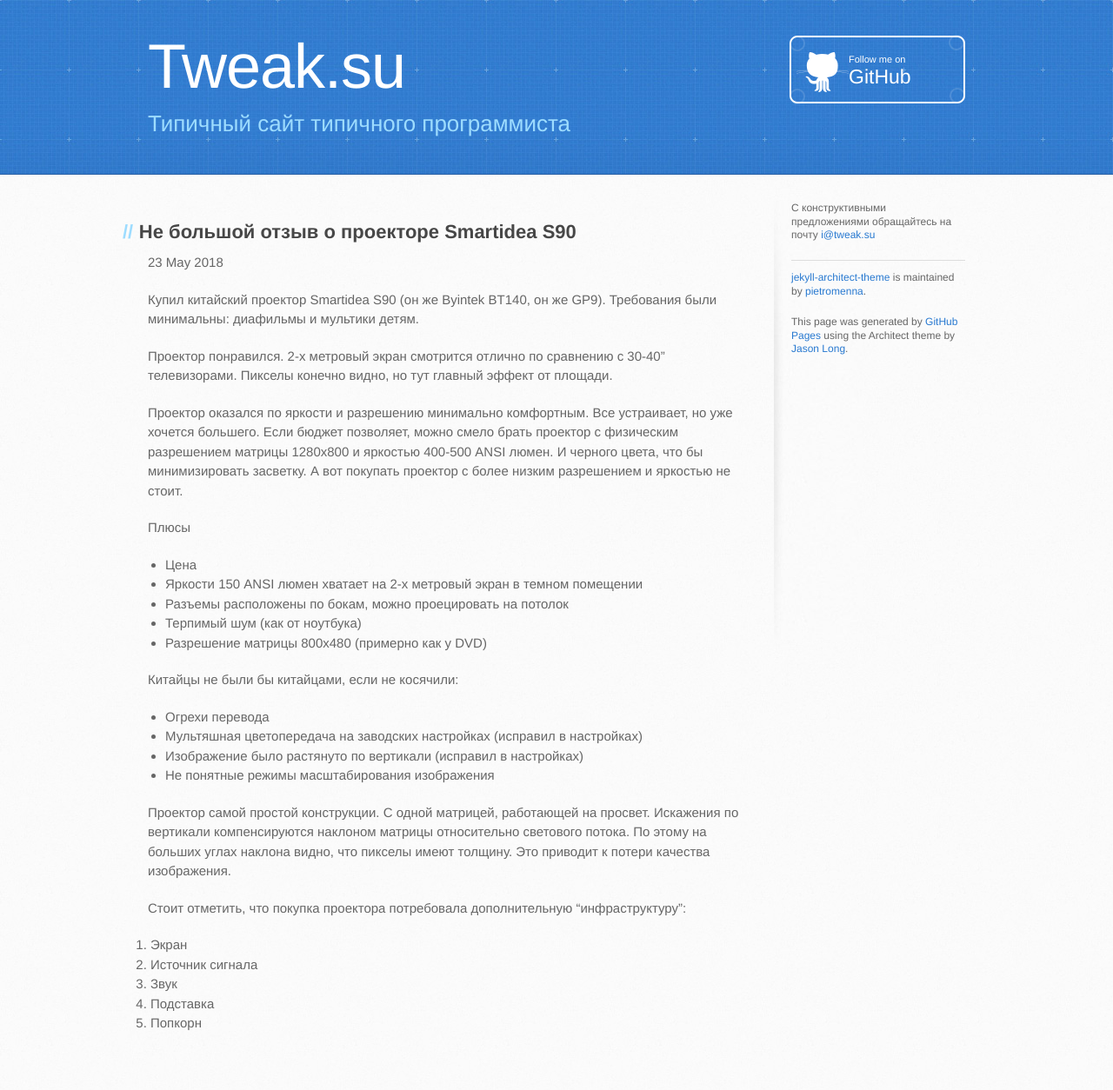
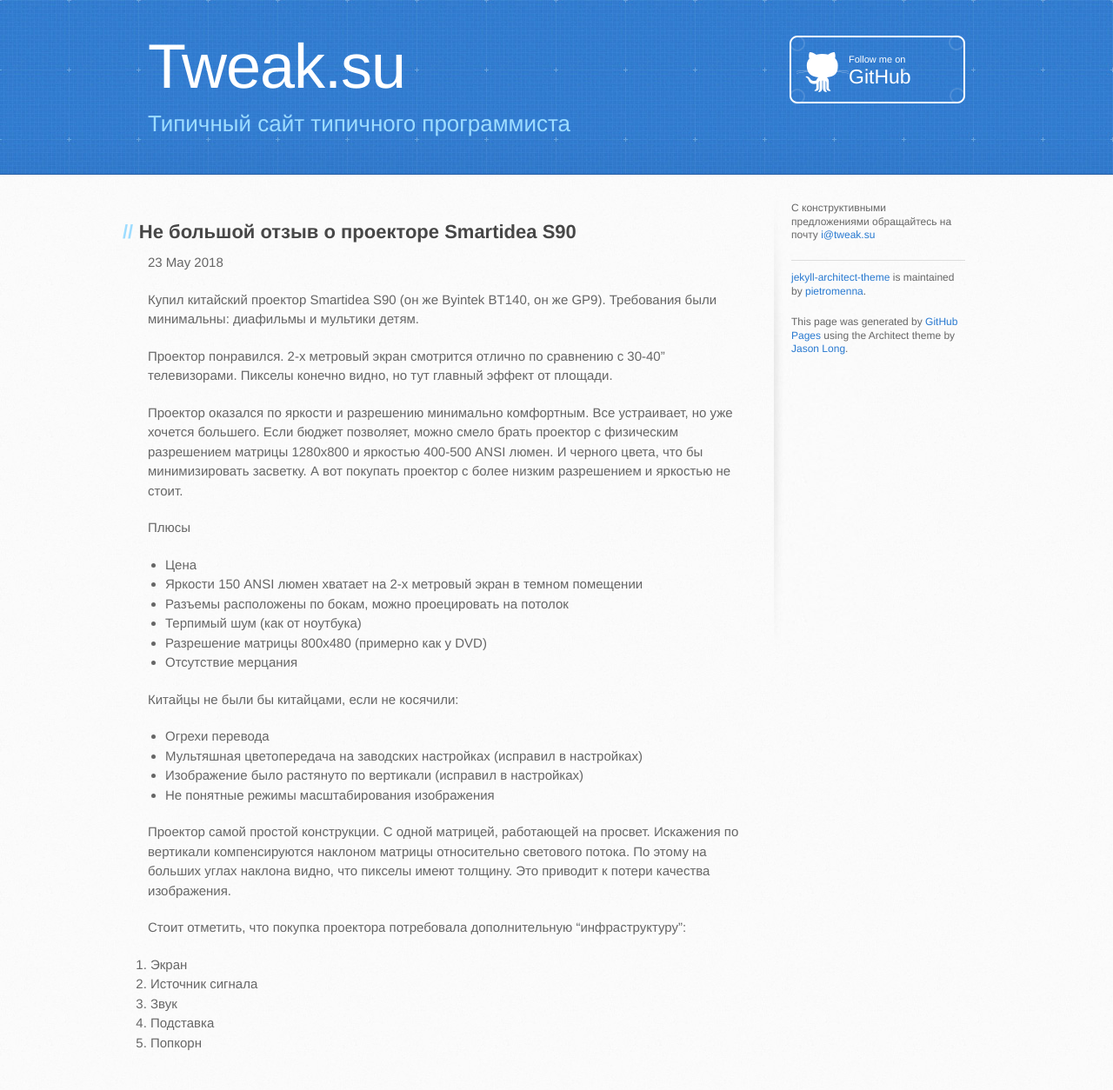
Before and after one commit to volodin-aa/volodin-aa.github.io, a Jekyll site: the page built from _posts/2018-05-23-projector.md, in a window 1280 px wide. Shown: the whole page at 87% size. Built offline with Jekyll 4.4.1, drawn with Linux system fonts in a browser that asks for light colours; before the commit the page ends 1231 px from its top, so only the background shows below that.

Commit message:
Отсутствие мерцания

```diff
--- a/_posts/2018-04-03-projector.md
+++ b/_posts/2018-05-23-projector.md
@@ -24,6 +24,7 @@ categories: Obvious
 + Разъемы расположены по бокам, можно проецировать на потолок
 + Терпимый шум (как от ноутбука)
 + Разрешение матрицы 800x480 (примерно как у DVD)
++ Отсутствие мерцания
 
 Китайцы не были бы китайцами, если не косячили:
 
```
